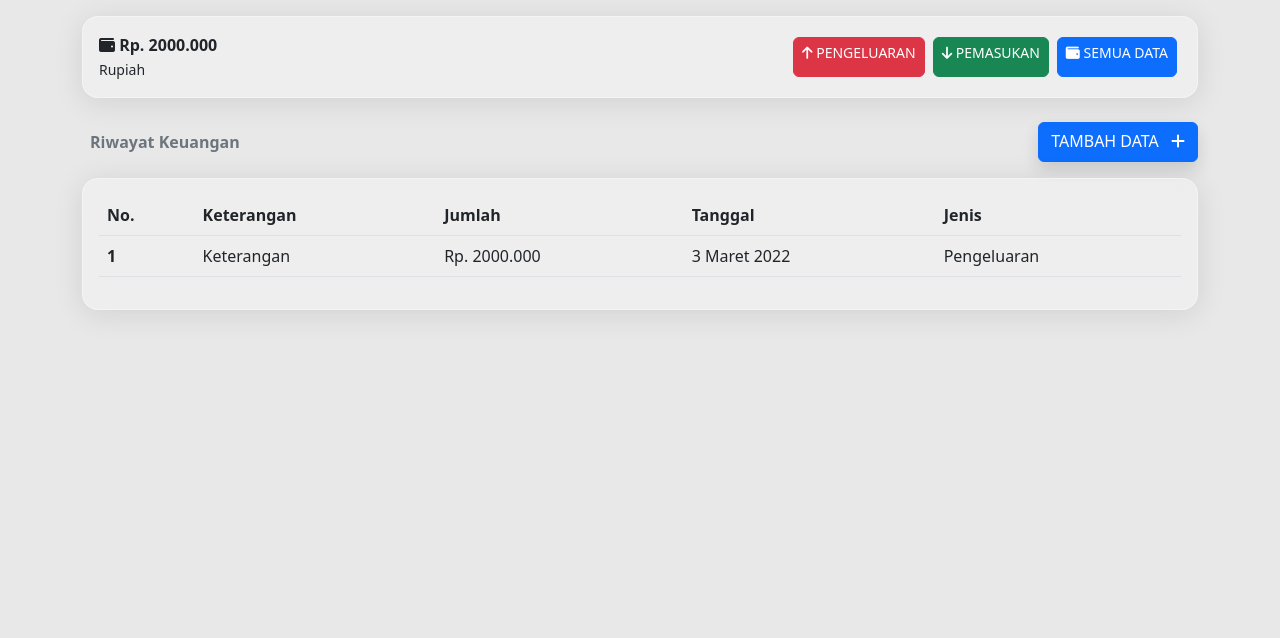
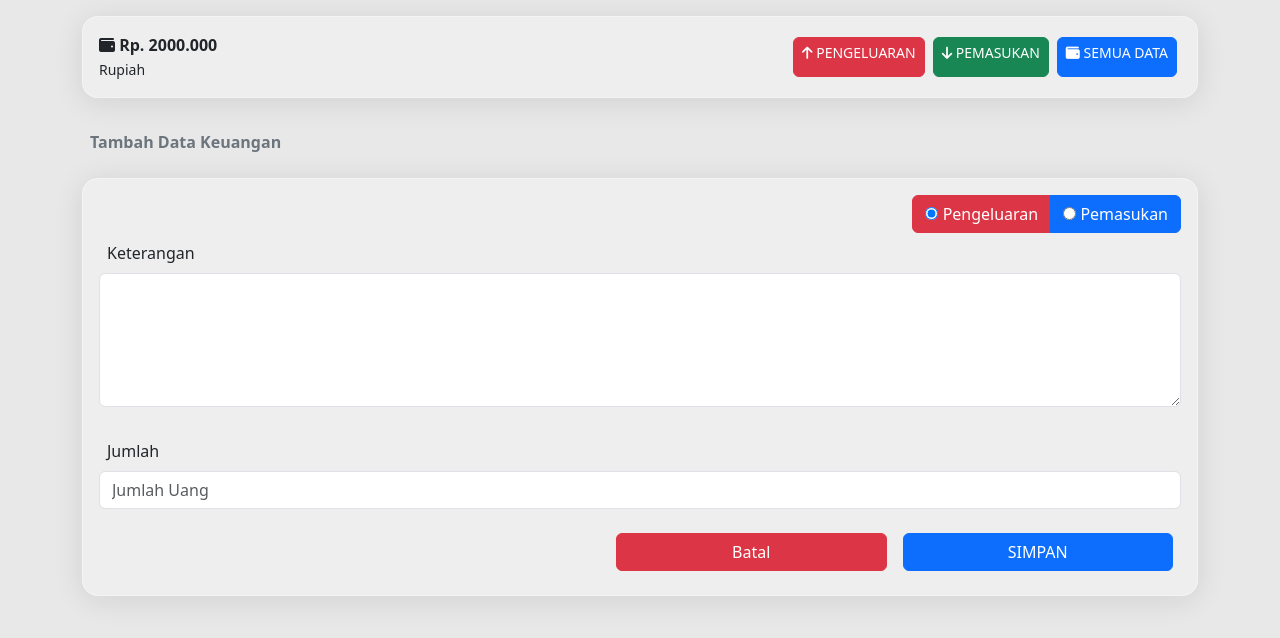
Before and after one commit to TissuGalon/aplikasi_keuangan, a plain HTML site: page index.html in a window 1280 px wide. Both pictures are taken after a click on the link "TAMBAH DATA". Drawn offline with Linux system fonts and the light colour scheme.

Commit message:
Update 2

```diff
--- a/index.html
+++ b/index.html
@@ -1,35 +1,51 @@
-<!doctype html>
+<!DOCTYPE html>
 <html lang="en">
   <head>
-    <meta charset="utf-8">
-    <meta name="viewport" content="width=device-width, initial-scale=1">
+    <meta charset="utf-8" />
+    <meta name="viewport" content="width=device-width, initial-scale=1" />
     <title>Aplikasi Keuangan</title>
-    <link href="css/bootstrap.min.css" rel="stylesheet" integrity="sha384-GLhlTQ8iRABdZLl6O3oVMWSktQOp6b7In1Zl3/Jr59b6EGGoI1aFkw7cmDA6j6gD" crossorigin="anonymous">
-    <script src="https://kit.fontawesome.com/4264a68d17.js" crossorigin="anonymous"></script>
+    <link
+      href="css/bootstrap.min.css"
+      rel="stylesheet"
+      integrity="sha384-GLhlTQ8iRABdZLl6O3oVMWSktQOp6b7In1Zl3/Jr59b6EGGoI1aFkw7cmDA6j6gD"
+      crossorigin="anonymous"
+    />
+    <script
+      src="https://kit.fontawesome.com/4264a68d17.js"
+      crossorigin="anonymous"
+    ></script>
   </head>
-  <body style="background-color: #e8e8e8;">
-
-
+  <body style="background-color: #e8e8e8">
     <div class="container mt-3">
-
-        <div class="card" style="/* From https://css.glass */
+      <div
+        class="card"
+        style="
+          /* From https://css.glass */
           background: rgba(255, 255, 255, 0.25);
           border-radius: 16px;
           box-shadow: 0 4px 30px rgba(0, 0, 0, 0.1);
           backdrop-filter: blur(7.5px);
           -webkit-backdrop-filter: blur(7.5px);
-        border: 1px solid rgba(255, 255, 255, 0.38);">
+          border: 1px solid rgba(255, 255, 255, 0.38);
+        "
+      >
         <div class="card-body">
           <div class="d-flex justify-content-between">
             <div class="">
               <i class="fa-solid fa-wallet"></i>
-                        <strong class="">Rp. 2000.000</strong><br>
+              <strong class="">Rp. 2000.000</strong><br />
               <small>Rupiah</small>
             </div>
-                    <div class="d-flex ">
-                        <a href="#" class="btn btn-sm btn-danger m-1 rounded"><i class="fa-solid fa-arrow-up"></i> PENGELUARAN</a>
-                        <a href="#" class="btn btn-sm btn-success m-1 rounded"><i class="fa-solid fa-arrow-down"></i> PEMASUKAN</a>
-                        <a href="#" class="btn btn-sm btn-primary m-1 rounded" style=""> <i class="fa-solid fa-wallet"></i> SEMUA DATA</a>
+            <div class="d-flex">
+              <a href="#" class="btn btn-sm btn-danger m-1 rounded"
+                ><i class="fa-solid fa-arrow-up"></i> PENGELUARAN</a
+              >
+              <a href="#" class="btn btn-sm btn-success m-1 rounded"
+                ><i class="fa-solid fa-arrow-down"></i> PEMASUKAN</a
+              >
+              <a href="#" class="btn btn-sm btn-primary m-1 rounded" style="">
+                <i class="fa-solid fa-wallet"></i> SEMUA DATA</a
+              >
             </div>
           </div>
         </div>
@@ -37,20 +53,28 @@
 
       <div class="my-4"></div>
 
+      <div id="tabel">
         <div class="d-flex justify-content-between my-2 mb-3">
           <b class="m-2 text-secondary">Riwayat Keuangan</b>
-            <a href="#" class="btn btn-primary shadow">TAMBAH DATA <i class="fa-solid fa-plus ms-2"></i></a>
+          <a href="#" onclick="buka()" class="btn btn-primary shadow"
+            >TAMBAH DATA <i class="fa-solid fa-plus ms-2"></i
+          ></a>
         </div>
 
-        <div class="card" style="/* From https://css.glass */
+        <div
+          class="card"
+          style="
+            /* From https://css.glass */
             background: rgba(255, 255, 255, 0.25);
             border-radius: 16px;
             box-shadow: 0 4px 30px rgba(0, 0, 0, 0.1);
             backdrop-filter: blur(7.5px);
             -webkit-backdrop-filter: blur(7.5px);
-        border: 1px solid rgba(255, 255, 255, 0.38);">
+            border: 1px solid rgba(255, 255, 255, 0.38);
+          "
+        >
           <div class="card-body">
-                <table class="table ">
+            <table class="table">
               <thead>
                 <tr>
                   <th scope="col">No.</th>
@@ -72,10 +96,104 @@
             </table>
           </div>
         </div>
-
       </div>
 
+      <div class="mt-2"></div>
 
-    <script src="js/bootstrap.bundle.min.js" integrity="sha384-w76AqPfDkMBDXo30jS1Sgez6pr3x5MlQ1ZAGC+nuZB+EYdgRZgiwxhTBTkF7CXvN" crossorigin="anonymous"></script>
+      <div id="form" style="display: none">
+        <div class="d-flex justify-content-between my-2 mb-3">
+          <b class="m-2 text-secondary">Tambah Data Keuangan</b>
+        </div>
+
+        <div
+          class="card"
+          style="
+            /* From https://css.glass */
+            background: rgba(255, 255, 255, 0.25);
+            border-radius: 16px;
+            box-shadow: 0 4px 30px rgba(0, 0, 0, 0.1);
+            backdrop-filter: blur(7.5px);
+            -webkit-backdrop-filter: blur(7.5px);
+            border: 1px solid rgba(255, 255, 255, 0.38);
+          "
+        >
+          <div class="card-body">
+            <form>
+              <div class="d-flex justify-content-end">
+                <div class="btn-group btn-group-toggle" data-toggle="buttons">
+                  <label class="btn btn-danger">
+                    <input
+                      type="radio"
+                      name="options"
+                      id="option1"
+                      autocomplete="off"
+                      checked
+                    />
+                    Pengeluaran
+                  </label>
+                  <label class="btn btn-primary">
+                    <input
+                      type="radio"
+                      name="options"
+                      id="option2"
+                      autocomplete="off"
+                    />
+                    Pemasukan
+                  </label>
+                </div>
+              </div>
+
+              <div class="form-group">
+                <label class="m-2" for="exampleInputEmail1">Keterangan</label>
+                <textarea
+                  class="form-control"
+                  name="keterangan"
+                  id=""
+                  cols="10"
+                  rows="5"
+                ></textarea>
+              </div>
+              <br />
+              <div class="form-group">
+                <label class="m-2" for="exampleInputPassword1">Jumlah</label>
+
+                <input
+                  name="jumlah"
+                  type="number"
+                  class="form-control"
+                  id="exampleInputPassword1"
+                  placeholder="Jumlah Uang"
+                  min="1"
+                  required
+                />
+              </div>
+              <div class="d-flex justify-content-end mt-3">
+                <a class="btn btn-danger m-2 w-25" onclick="tutup()">Batal</a>
+                <button type="submit" class="btn btn-primary m-2 w-25">
+                  SIMPAN
+                </button>
+              </div>
+            </form>
+          </div>
+        </div>
+      </div>
+    </div>
+
+    <script>
+      function buka() {
+        document.getElementById("tabel").style.display = "none";
+        document.getElementById("form").style.display = "";
+      }
+      function tutup() {
+        document.getElementById("tabel").style.display = "";
+        document.getElementById("form").style.display = "none";
+      }
+    </script>
+
+    <script
+      src="js/bootstrap.bundle.min.js"
+      integrity="sha384-w76AqPfDkMBDXo30jS1Sgez6pr3x5MlQ1ZAGC+nuZB+EYdgRZgiwxhTBTkF7CXvN"
+      crossorigin="anonymous"
+    ></script>
   </body>
 </html>
```
Lines whose indentation alone changed are shown as unchanged.
